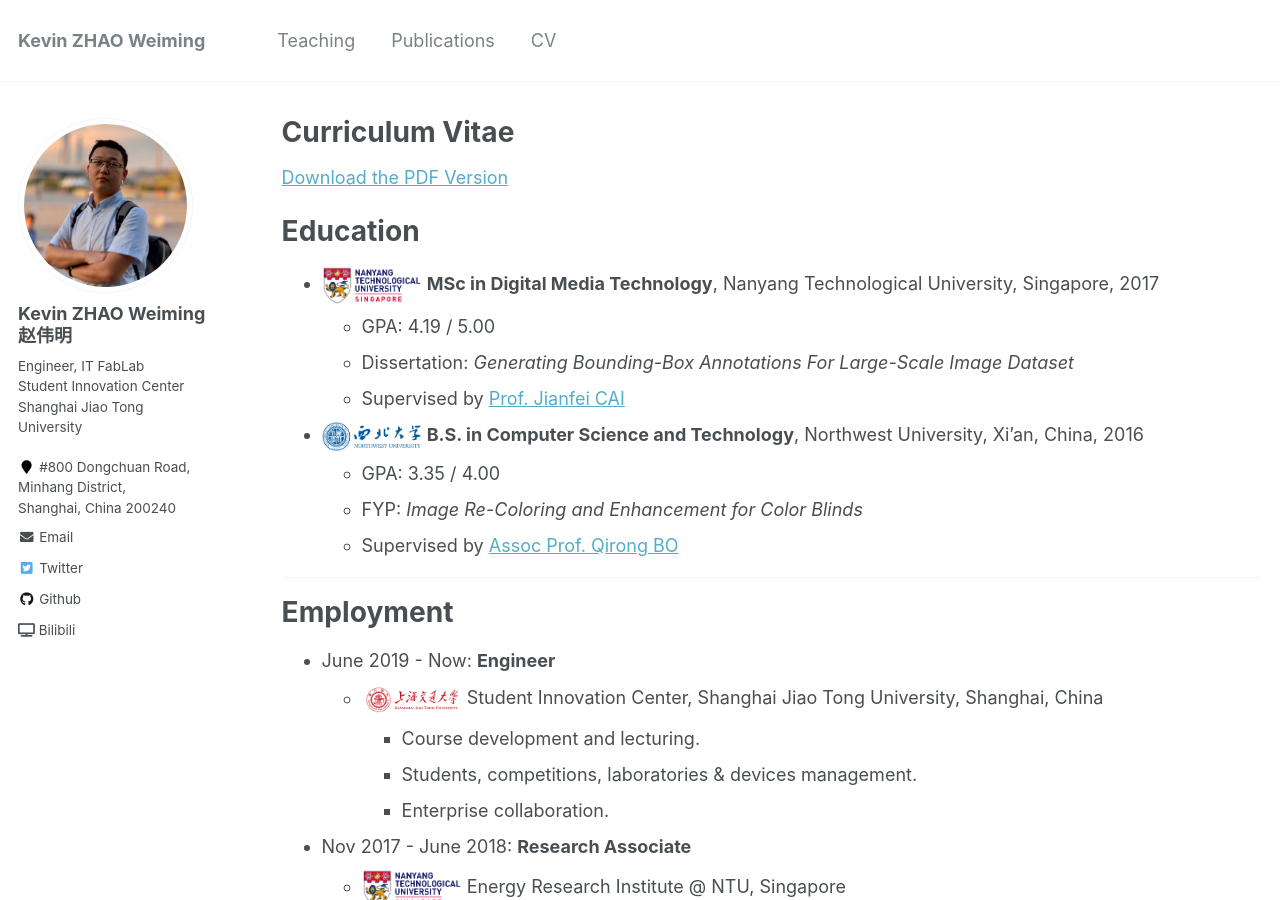
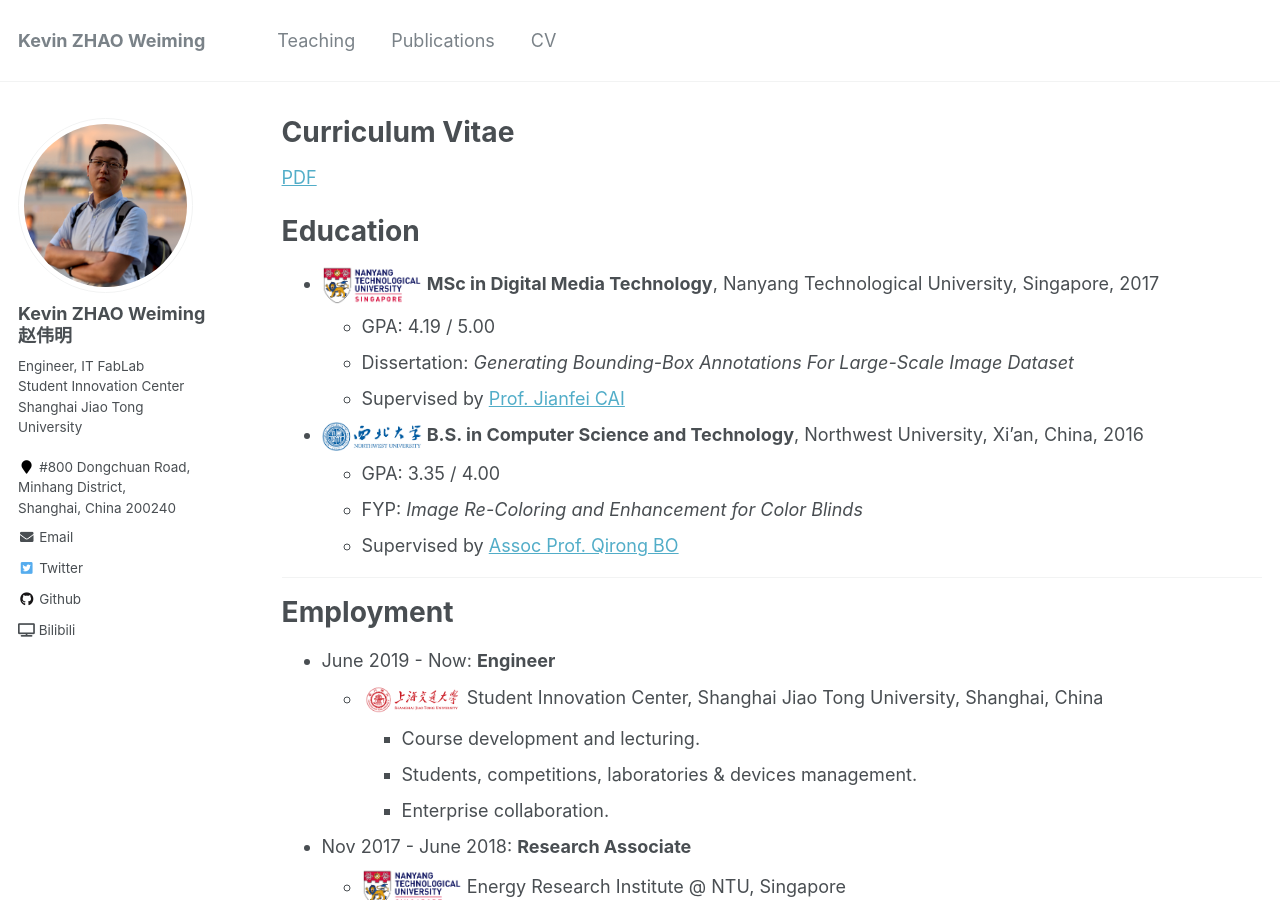
Before and after one commit to zwm0426/zwm0426.github.io, a Jekyll site: the page built from _pages/cv.md, in a window 1280 px wide and 900 px high. Built offline with Jekyll 4.4.1, drawn with Linux system fonts in a browser that asks for light colours; formulas are drawn with MathJax 3.

Commit message:
optimize the download link style

```diff
--- a/_pages/cv.md
+++ b/_pages/cv.md
@@ -9,7 +9,7 @@ redirect_from:
 
 {% include base_path %}
 
-[Download the PDF Version](/files/CV_Weiming_Zhao.pdf)
+[PDF](/files/CV_Weiming_Zhao.pdf)
 
 Education
 ======
```
